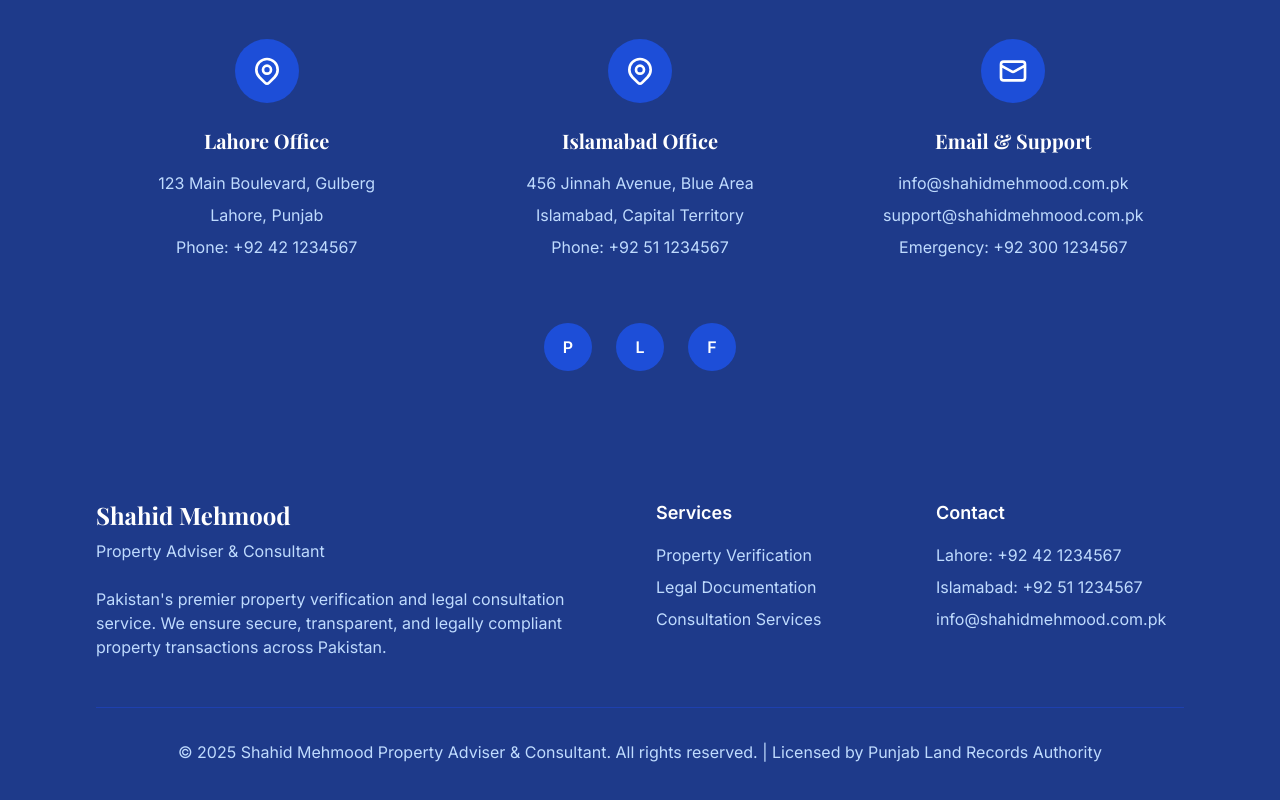
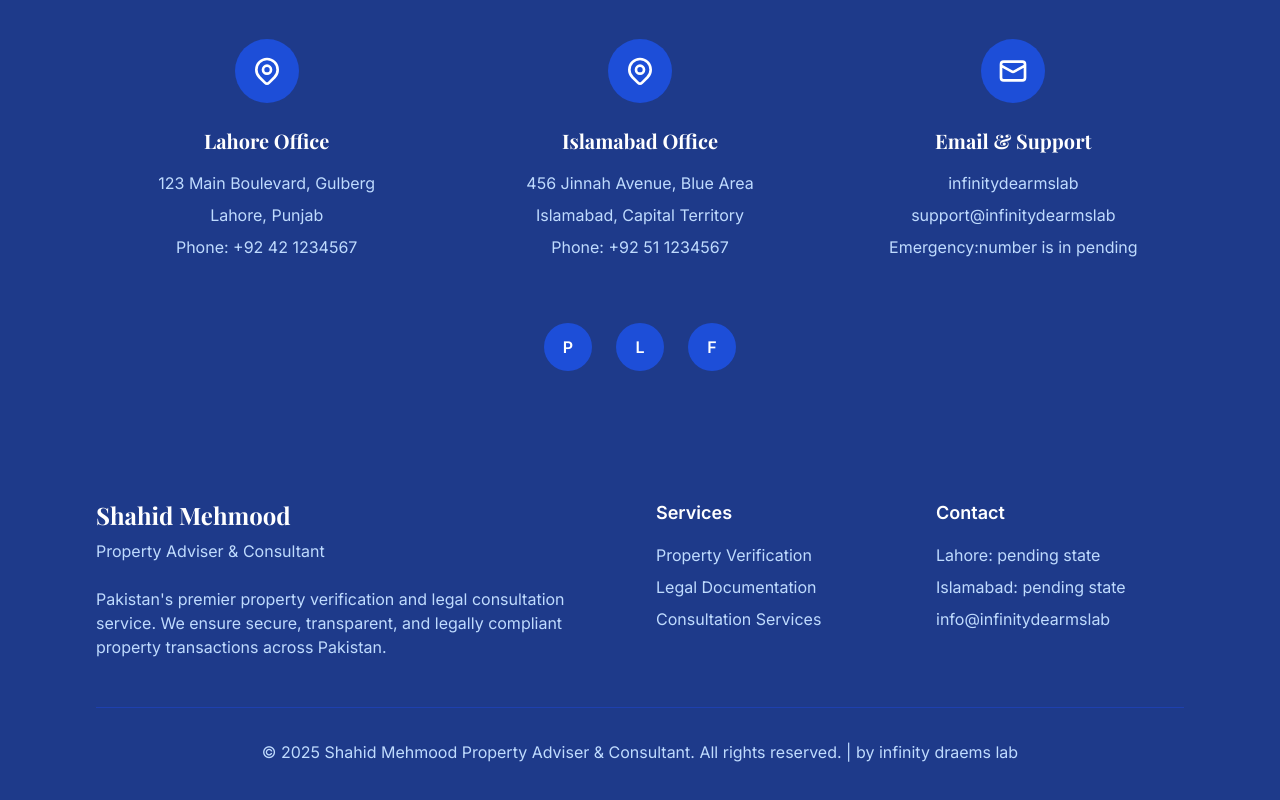
Before and after one commit to dreamsdevlop/projectblue, a plain HTML site: page about-consultation.html in a window 1280 px wide. Shown: the part 6105-6905 px from the top of the page. Drawn offline with nearby package versions, Linux system fonts and the light colour scheme; files whose address does not match are found by name.

Commit message:
Update about-consultation.html

```diff
--- a/about-consultation.html
+++ b/about-consultation.html
@@ -864,9 +864,9 @@
                         </svg>
                     </div>
                     <h3 class="text-xl font-playfair font-semibold mb-4">Email & Support</h3>
-                    <p class="text-blue-200 mb-2">info@shahidmehmood.com.pk</p>
-                    <p class="text-blue-200 mb-2">support@shahidmehmood.com.pk</p>
-                    <p class="text-blue-200">Emergency: +92 300 1234567</p>
+                    <p class="text-blue-200 mb-2">infinitydearmslab</p>
+                    <p class="text-blue-200 mb-2">support@infinitydearmslab</p>
+                    <p class="text-blue-200">Emergency:number is in pending</p>
                 </div>
             </div>
 
@@ -912,15 +912,15 @@
                 <div>
                     <h4 class="text-lg font-semibold mb-4">Contact</h4>
                     <ul class="space-y-2 text-blue-200">
-                        <li>Lahore: +92 42 1234567</li>
-                        <li>Islamabad: +92 51 1234567</li>
-                        <li>info@shahidmehmood.com.pk</li>
+                        <li>Lahore: pending state</li>
+                        <li>Islamabad: pending state</li>
+                        <li>info@infinitydearmslab</li>
                     </ul>
                 </div>
             </div>
 
             <div class="border-t border-blue-800 mt-8 pt-8 text-center text-blue-200">
-                <p>&copy; 2025 Shahid Mehmood Property Adviser & Consultant. All rights reserved. | Licensed by Punjab Land Records Authority</p>
+                <p>&copy; 2025 Shahid Mehmood Property Adviser & Consultant. All rights reserved. | by infinity draems lab</p>
             </div>
         </div>
     </footer>
```
